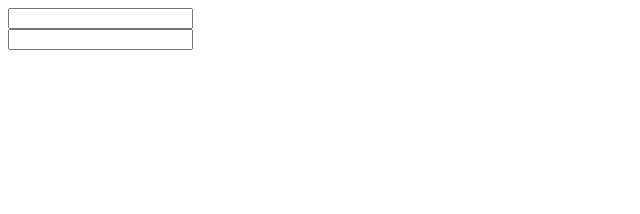
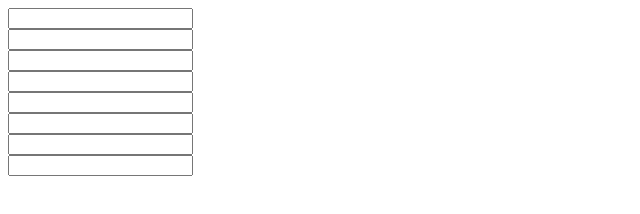
Before and after one commit to joseph0x45/validator, a website: page index.html in a window 1280 px wide. Shown: the whole page, without its empty margins (0-640 px from the left). Drawn offline with Linux system fonts and the light colour scheme.

Commit message:
docs: added examples

```diff
--- a/index.html
+++ b/index.html
@@ -10,10 +10,15 @@
 <body>
 
     <form action="">
-        <!-- <input type="text" style="background-color: chocolate;" id="test"  wv="alpha 1up"><br>
-        <input type="text" id="bruh"  wv="num"> -->
-        <input type="email"  wmin="3" wmax="5"  name="" wv="1up len" id="email"><br>
-        <input type="password"  name="" wv="len 1up" id="pwd">
+        <input type="text" id="username"  wv="alpha"><br> <!--Must contain alphabetical values only   -->
+        <input type="text" id="username"  wv="num"><br> <!--Must contain numeric values only -->
+        <input type="text" id="username"  wv="1up"><br> <!--Must contain at least one uppercase character-->
+        <input type="text" id="username"  wv="alpha 1up"><br> <!--Must contain at least one uppercase character and only alphabetic characters-->
+        <input type="text" id="username" wmin="5"   wv="len"><br> <!--Must be at least 5 characters long-->
+        <input type="text" id="username" wmax="5" wv="len"><br> <!--Must not exceed 5 characters long-->
+        <input type="text" id="username" wmax="10" wmin="5"  wv="len"><br> <!--Must not exceed 10 characters long and must be at least 5 characters -->
+        <input type="text" id="username" wmax="15"  wv="alpha 1up len"><br> <!--Must contain only alphabetic characters,
+            contain at least one uppercase character and not exceed 15 characters-->
     </form>
 
 </body>
```
